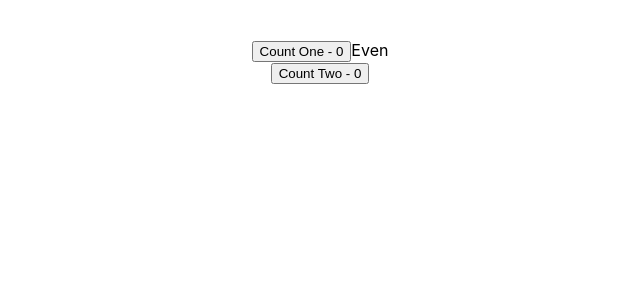
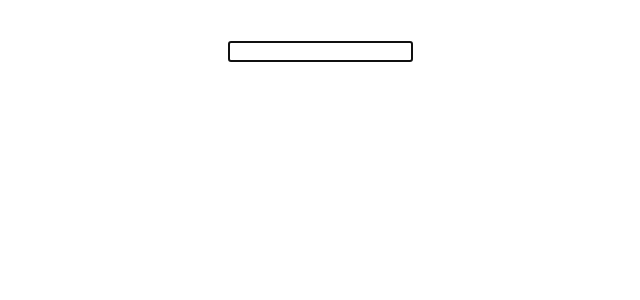
Before and after one commit to MizanurRahmann/react-hooks, a React (Create React App) app: page / in a window 1280 px wide. Shown: the top 300 px of the page, without its empty margins (320-960 px from the left). Built offline with nearby package versions, Linux system fonts and the light colour scheme.

Commit message:
useRef PART - 1.

```diff
--- a/src/App.js
+++ b/src/App.js
@@ -22,6 +22,7 @@
 import DataFetchingTwo from './Components/DataFetchingTwo';
 import ParentComponent from './Components/useCallback/ParentComponent';
 import Counter from './Components/useMemo/Counter';
+import FocusInput from './Components/useRef/FocusInput';
 
 
 export const UserContext = React.createContext();
@@ -83,7 +84,9 @@
 
         {/* <ParentComponent /> */}
 
-        <Counter />
+        {/* <Counter /> */}
+
+        <FocusInput />
         </div>
     // </CountContext.Provider>
   );
--- /dev/null
+++ b/src/Components/useRef/FocusInput.js
@@ -0,0 +1,20 @@
+import React, {useEffect, useRef} from 'react'
+
+function FocusInput() {
+    const inputRef = useRef(null);
+    useEffect(() => {
+        //Focus the input element
+        inputRef.current.focus();
+    }, []);
+
+    return (
+        <div>
+            <input
+                ref={inputRef}
+                type='text'
+            />
+        </div>
+    )
+}
+
+export default FocusInput
```
